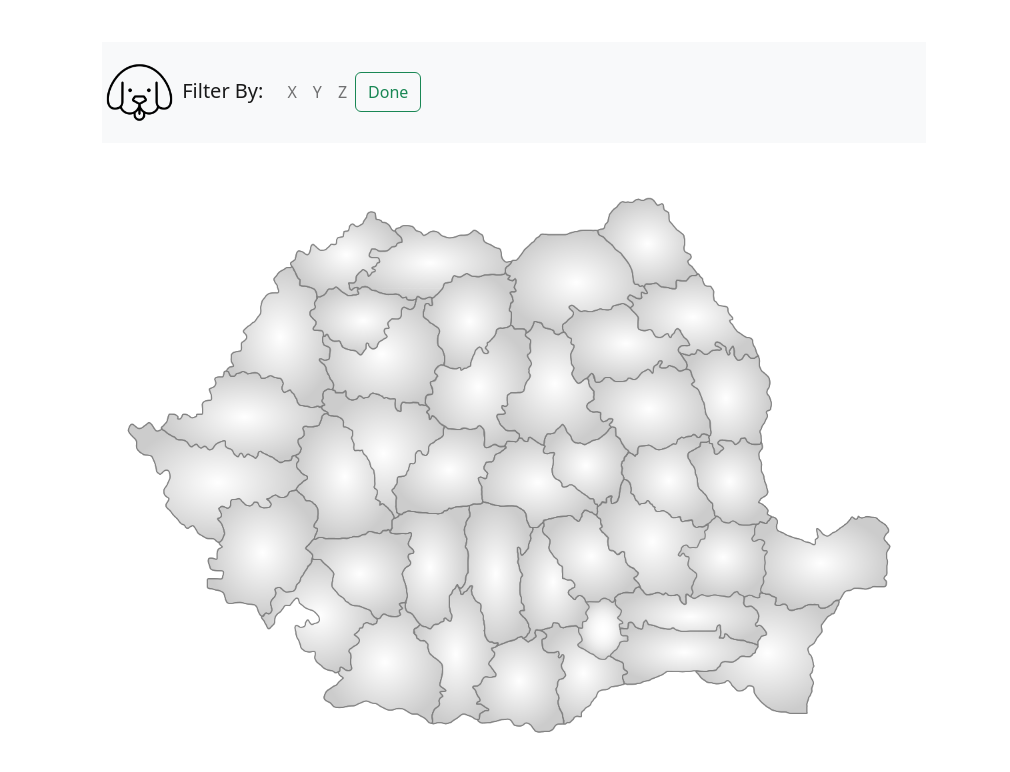
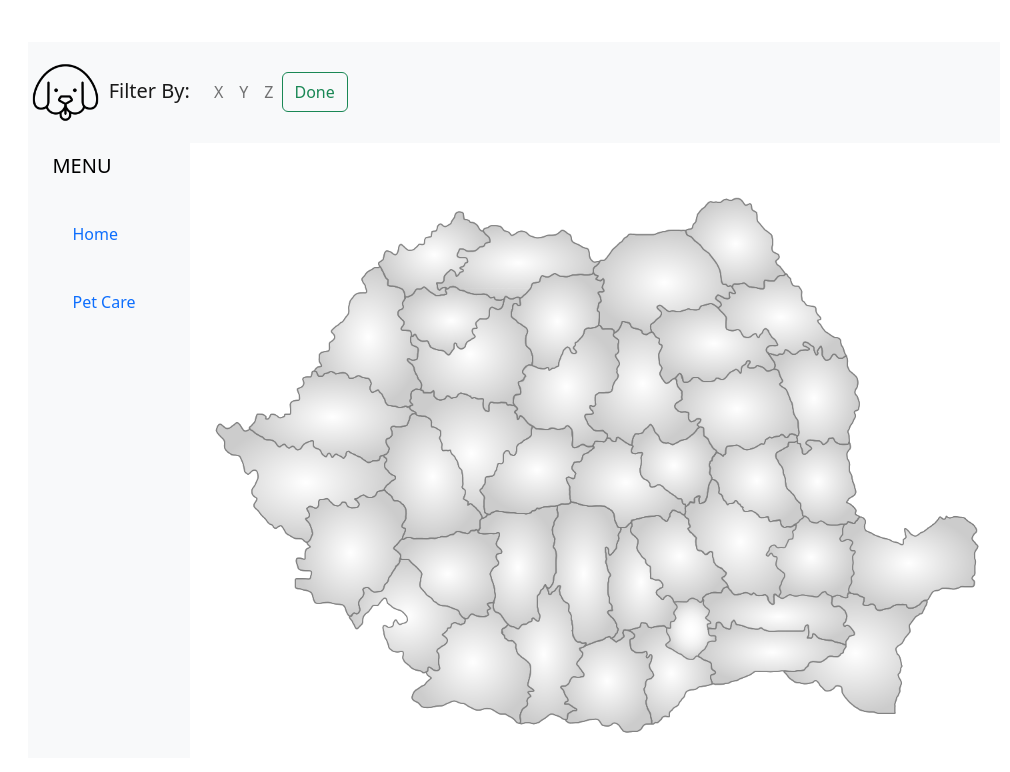
Before and after one commit to dalina5122/finalproject, a Vue app in the folder petapp/frontend/: page / in a window 1280 px wide. Shown: the top 772 px of the page, without its empty margins (126-1136 px from the left). Built offline with nearby package versions, Linux system fonts and the light colour scheme; the HTML template or start-up script is replaced by a standard one.

Commit message:
side menu

```diff
--- a/petapp/frontend/src/components/DogsMap.vue
+++ b/petapp/frontend/src/components/DogsMap.vue
@@ -1,4 +1,5 @@
 <template>
+    <!-- TOP BAR -->
     <nav class="navbar navbar-expand-lg navbar-light bg-light">
         <!-- dog icon-click to switch to cat map -->
         <a class="navbar-brand">
@@ -23,17 +24,43 @@
         </div>
     </nav>
 
-    <div class="container">
-        <div>
-            <img loading="auto" src="/media/map.png" width="800">
+
+
+
+    <!-- SIDE MENU -->
+    <div class="container-fluid">
+        <div class="row flex-nowrap">
+            <div class="col-auto col-md-3 col-xl-2 px-sm-2 px-0 bg-light">
+                <div class="d-flex flex-column align-items-center align-items-sm-start px-3 pt-2 text-black min-vh-50">
+
+                    <a href="/" class="d-flex align-items-center pb-3 mb-md-0 me-md-auto text-black text-decoration-none">
+                        <span class="fs-5 d-none d-sm-inline">MENU</span>
+                    </a>
+
+                    <ul class="nav nav-pills flex-column mb-sm-auto mb-0 align-items-center align-items-sm-start" id="menu">
+                        <li class="nav-item nav-link">
+                            <a href="#" class="nav-link align-middle px-0">
+                                <i class="fs-4 bi-house"></i> <span class="ms-1 d-none d-sm-inline">Home</span>
+                            </a>
+                        </li>
+
+                        <li class="nav-item nav-link">
+                            <a href="#" class="nav-link px-0 align-middle">
+                                <i class="fs-4 bi-table"></i> <span class="ms-1 d-none d-sm-inline">Pet Care</span></a>
+                        </li>
+
+                    </ul>
+                </div>
+            </div>
+
+            <!-- map -->
+            <div class="col-auto">
+                <img loading="auto" src="/media/map.png" width="800">
+            </div>
         </div>
+    </div>
 
-        <!-- <div>
-            <svg width="400" height="110">
-                <rect width="300" height="100" style="fill:rgb(0,0,255);stroke-width:3;stroke:rgb(0,0,0)" />
-            </svg>
-        </div> -->
-    </div>
+
 </template>
 
 
```
